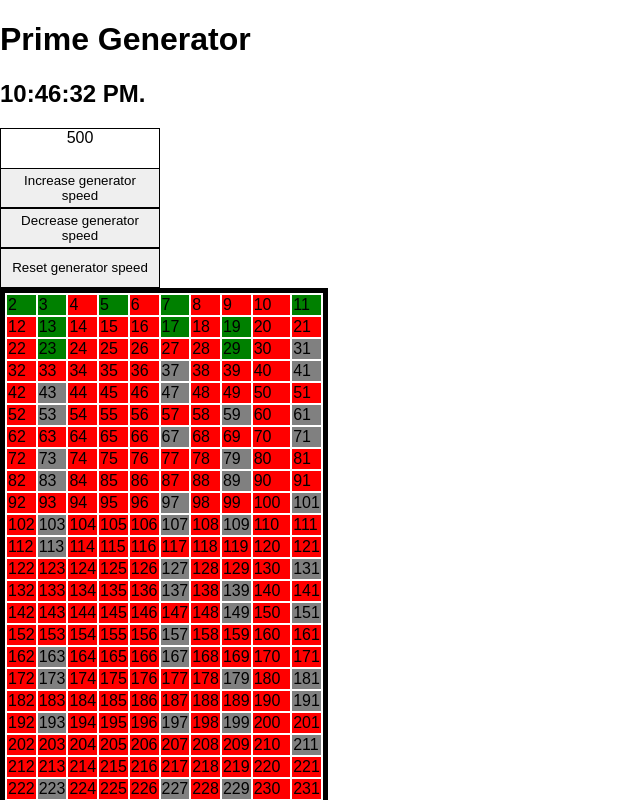
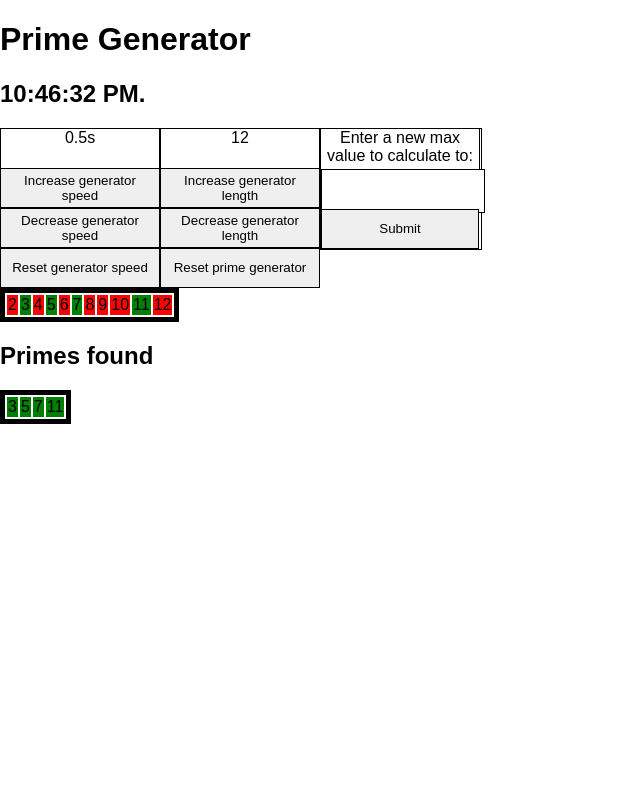
Before and after one commit to Steven113/Prime-Sieve-Generation-React, a React (Create React App) app in the folder hello-world/: page / in a window 1280 px wide. Shown: the top 800 px of the page, without its empty margins (0-640 px from the left). Built offline with nearby package versions, Linux system fonts and the light colour scheme.

Commit message:
Added controls for setting which value X for which you find all primes between 2 and X. Made prime search more efficient by automatically excluding all even numbers (but still showing them). The css styling is crap.

```diff
--- a/hello-world/src/App.css
+++ b/hello-world/src/App.css
@@ -1,10 +1,10 @@
 .optionsSection {
-    width : 400px;
+    width : 480px;
     height : 160px;
     position : relative
 }
 
-.primeGenerationSpeedTextBoxStyle {
+.primeGenerationSpeedTextBox {
     text-align: center;
     vertical-align: middle;
     position: absolute;
@@ -15,7 +15,7 @@
     border: 1px solid #000000
 }
 
-.increasePrimeGeneratorSpeedButtonStyle {
+.increasePrimeGeneratorSpeedButton {
     position: absolute;
     top: 40px;
     left: 0px;
@@ -24,7 +24,7 @@
     border: 1px solid #000000
 }
 
-.decreasePrimeGeneratorSpeedButtonStyle {
+.decreasePrimeGeneratorSpeedButton {
     position: absolute;
     top: 80px;
     left: 0px;
@@ -33,12 +33,92 @@
     border: 1px solid #000000
 }
 
-.resetPrimeGeneratorSpeedButtonStyle {
+.resetPrimeGeneratorSpeedButton {
     position: absolute;
     top: 120px;
     left: 0px;
     width : 160px;
     height : 40px;
+    border: 1px solid #000000
+}
+
+.primeGenerationLengthTextBox {
+    text-align: center;
+    vertical-align: middle;
+    position: absolute;
+    top: 0px;
+    left: 160px;
+    width : 158px;
+    height : 40px;
+    border: 1px solid #000000
+}
+
+.primeGenerationLengthPromptBox {
+    text-align: center;
+    vertical-align: middle;
+    position: absolute;
+    top: 0px;
+    left: 320px;
+    width : 158px;
+    height : 40px;
+    border: 1px solid #000000
+}
+
+.primeGenerationLengthInputBox {
+    text-align: center;
+    vertical-align: middle;
+    position: absolute;
+    top: 40px;
+    left: 0px;
+    width : 158px;
+    height : 40px;
+    border: 1px solid #000000
+}
+
+.primeGenerationLengthInputBoxSubmitButton {
+    text-align: center;
+    vertical-align: middle;
+    position: absolute;
+    top: 80px;
+    left: 0px;
+    width : 158px;
+    height : 40px;
+    border: 1px solid #000000
+}
+
+.increasePrimeGeneratorLengthButton {
+    position: absolute;
+    top: 40px;
+    left: 160px;
+    width : 160px;
+    height : 40px;
+    border: 1px solid #000000
+}
+
+.decreasePrimeGeneratorLengthButton {
+    position: absolute;
+    top: 80px;
+    left: 160px;
+    width : 160px;
+    height : 40px;
+    border: 1px solid #000000
+}
+
+.resetPrimeGeneratorLengthButton {
+    position: absolute;
+    top: 120px;
+    left: 160px;
+    width : 160px;
+    height : 40px;
+    border: 1px solid #000000
+}
+
+.primeGeneratorTextInputForm {
+    position: absolute;
+    top: 0px;
+    left: 320px;
+    width : 160px;
+    height : 120px;
     border: 1px solid #000000
 }
 
--- a/hello-world/src/App.js
+++ b/hello-world/src/App.js
@@ -17,20 +17,69 @@ class PrimeUserOptions extends Component {
         this.decreaseTimerInterval = props.decreaseTimerInterval;
         this.resetTimerInterval = props.resetTimerInterval;
         this.getTimerInterval = props.getTimerInterval;
+
+
+        this.increasePrimeTableLength = props.increasePrimeTableLength;
+        this.decreasePrimeTableLength = props.decreasePrimeTableLength;
+        this.resetPrimeGenerator = props.resetPrimeGenerator;
+        this.setPrimeTableLength = props.setPrimeTableLength;
+
+        this.onPrimeTableLengthChanged = this.onPrimeTableLengthChanged.bind(this);
+
+        this.state = {
+            primeTableLength : props.primeTableLength,
+            timerInterval : props.timerInterval
+        };
     }
 
+    onPrimeTableLengthChanged(e){
+        e.preventDefault();
 
+        console.log(document.getElementById('numPrimes'));
+        var numPrimes = document.getElementById('numPrimes').value;
+        this.setPrimeTableLength(numPrimes);
+    }
+
+    componentWillReceiveProps(nextProps){
+        if (nextProps.primeTableLength !== this.state.primeTableLength){
+            this.setState({
+                primeTableLength : nextProps.primeTableLength
+            });
+        }
+
+        this.setState({
+            timerInterval : nextProps.timerInterval
+        });
+    }
 
     render(){
 
         return (
             <div className="optionsSection">
-                <div className="primeGenerationSpeedTextBoxStyle">
-                    {this.getTimerInterval()}
+                <div className="primeGenerationSpeedTextBox">
+                    {this.state.timerInterval/1000}s
                 </div>
-                <button type="button" className="increasePrimeGeneratorSpeedButtonStyle" onClick={this.increaseTimerInterval}>Increase generator speed</button>
-                <button type="button" className="decreasePrimeGeneratorSpeedButtonStyle" onClick={this.decreaseTimerInterval}>Decrease generator speed</button>
-                <button type="button" className="resetPrimeGeneratorSpeedButtonStyle" onClick={this.resetTimerInterval}>Reset generator speed</button>
+                {/*Controlling generator speed*/}
+                <button type="button" className="increasePrimeGeneratorSpeedButton" onClick={this.increaseTimerInterval}>Increase generator speed</button>
+                <button type="button" className="decreasePrimeGeneratorSpeedButton" onClick={this.decreaseTimerInterval}>Decrease generator speed</button>
+                <button type="button" className="resetPrimeGeneratorSpeedButton" onClick={this.resetTimerInterval}>Reset generator speed</button>
+
+                <div className="primeGenerationLengthTextBox">
+                    {this.state.primeTableLength}
+                </div>
+
+                {/*Controlling generator size*/}
+                <button type="button" className="increasePrimeGeneratorLengthButton" onClick={this.increasePrimeTableLength}>Increase generator length</button>
+                <button type="button" className="decreasePrimeGeneratorLengthButton" onClick={this.decreasePrimeTableLength}>Decrease generator length</button>
+                <button type="button" className="resetPrimeGeneratorLengthButton" onClick={this.resetPrimeGenerator}>Reset prime generator</button>
+
+                <div className="primeGenerationLengthPromptBox">
+                    {"Enter a new max value to calculate to:"}
+                </div>
+                <form onSubmit={this.onPrimeTableLengthChanged} className="primeGeneratorTextInputForm">
+                  <input type="text" name="numPrimes" id="numPrimes" className="primeGenerationLengthInputBox" /><br/>
+                  <input type="submit" value="Submit" className="primeGenerationLengthInputBoxSubmitButton"/>
+                </form>
             </div>
         );
     }
@@ -60,16 +109,73 @@ class PrimeGenerator extends Component {
         this.resetTimerInterval = this.resetTimerInterval.bind(this);
         this.getTimerInterval = this.getTimerInterval.bind(this);
 
-        var maxInt = this.state.maxInt;
+        this.increasePrimeTableLength = this.increasePrimeTableLength.bind(this);
+        this.decreasePrimeTableLength = this.decreasePrimeTableLength.bind(this);
+        this.resetPrimeGenerator = this.resetPrimeGenerator.bind(this);
 
-        var dataArray = this.state.dataArray;
-
-        for (let i = 2; i<=maxInt; ++i){
-            dataArray.push(new IntMarker(i));
-        }
+        this.getPrimeTableLength = this.getPrimeTableLength.bind(this);
+        this.setPrimeTableLength = this.setPrimeTableLength.bind(this);
 
         this.updatePrimeTable = this.updatePrimeTable.bind(this);
 
+    }
+
+    generatePrimeTable(){
+        var maxInt = this.state.maxInt;
+
+        var dataArrayUpdated = [];
+
+        for (let i = 2; i<=maxInt; ++i){
+            dataArrayUpdated.push(new IntMarker(i));
+        }
+
+        this.setState({
+            dataArray : dataArrayUpdated,
+            primes : []
+        });
+    }
+
+    increasePrimeTableLength(e){
+        e.preventDefault();
+
+        this.setState({maxInt : this.state.maxInt + 1});
+
+        this.generatePrimeTable();
+    }
+
+    decreasePrimeTableLength(e){
+        e.preventDefault();
+
+        if (this.state.dataArray.length > 1){
+            this.setState({maxInt : this.state.maxInt - 1});
+
+            this.generatePrimeTable();
+        }
+    }
+
+    resetPrimeGenerator(){
+        this.generatePrimeTable();
+    }
+
+    setPrimeTableLength(length) {
+        var newPrimeArrayLength = parseInt(length, 10);
+
+        console.log(newPrimeArrayLength);
+
+        if (Number.isInteger(newPrimeArrayLength) && newPrimeArrayLength>0){
+            this.setState({maxInt : newPrimeArrayLength}, this.generatePrimeTable);
+
+            return true;
+        } else {
+            return false;
+        }
+    }
+
+    getPrimeTableLength(){
+        if (this.state.dataArray.length === 0) {
+            return 0;
+        }
+        return this.state.dataArray.length + this.state.dataArray[0].value - 1;
     }
 
     changeTimeInterval(delta){
@@ -137,6 +243,7 @@ class PrimeGenerator extends Component {
 
     componentDidMount() {
         this.setPrimeTimer(this.state.timerInterval);
+        this.generatePrimeTable();
     }
 
     componentWillUnmount() {
@@ -161,11 +268,11 @@ class PrimeGenerator extends Component {
                 <Clock/>
                 <div className="user-options">
 
-                <PrimeUserOptions increaseTimerInterval={this.increaseTimerInterval} decreaseTimerInterval={this.decreaseTimerInterval} changeTimeInterval={this.changeTimeInterval} resetTimerInterval={this.resetTimerInterval} getTimerInterval={this.getTimerInterval}/>
+                <PrimeUserOptions increaseTimerInterval={this.increaseTimerInterval} decreaseTimerInterval={this.decreaseTimerInterval} changeTimeInterval={this.changeTimeInterval} resetTimerInterval={this.resetTimerInterval} timerInterval={this.getTimerInterval()} primeTableLength={this.getPrimeTableLength()} increasePrimeTableLength={this.increasePrimeTableLength} decreasePrimeTableLength={this.decreasePrimeTableLength} resetPrimeGenerator={this.resetPrimeGenerator} setPrimeTableLength={this.setPrimeTableLength}/>
                  </div>
-                <TableRenderer dataArray={dataArray} tableName={visualizationTableName} rowWidth={rowWidth} valueExtractionFunction={valueExtractionFunction} classExtractionFunction={classExtractionFunction}/>
+                <TableRenderer dataArray={dataArray} tableName={visualizationTableName} rowWidth={rowWidth} noItemsFoundMessage={"No values"} valueExtractionFunction={valueExtractionFunction} classExtractionFunction={classExtractionFunction}/>
                 <h2> Primes found </h2>
-                <TableRenderer dataArray={primes} rowWidth={rowWidth} tableName={primeTableName} valueExtractionFunction={valueExtractionFunction} classExtractionFunction={classExtractionFunction}/>
+                <TableRenderer dataArray={primes} rowWidth={rowWidth} tableName={primeTableName} noItemsFoundMessage={"No primes found"} valueExtractionFunction={valueExtractionFunction} classExtractionFunction={classExtractionFunction}/>
             </div>
         );
     }
@@ -177,7 +284,7 @@ class App extends Component {
     constructor(props){
         super(props);
 
-        this.end = 1000;
+        this.end = 12;
     }
 
 
@@ -193,7 +300,7 @@ class App extends Component {
     return (
         <div>
 
-            <PrimeGenerator rowWidth={10} valueExtractionFunction={valueExtractionFunction} classExtractionFunction={classExtractionFunction} maxInt={this.end}/>
+            <PrimeGenerator rowWidth={15} valueExtractionFunction={valueExtractionFunction} classExtractionFunction={classExtractionFunction} maxInt={this.end}/>
         </div>
     );
   }
--- a/hello-world/src/IntMarker.js
+++ b/hello-world/src/IntMarker.js
@@ -1,7 +1,7 @@
 class IntMarker {
     constructor(val){
         this.value = val;
-        this.isPrime = "Unprocessed-Value";
+        this.isPrime = val%2 === 0? "Not-Prime" : "Unprocessed-Value";
     }
 }
 
--- a/hello-world/src/TableGenerator.js
+++ b/hello-world/src/TableGenerator.js
@@ -62,7 +62,8 @@ export class TableRenderer extends Component {
             rowWidth : props.rowWidth,
             valueExtractionFunction : props.valueExtractionFunction,
             classExtractionFunction : props.classExtractionFunction,
-            tableName : props.tableName
+            tableName : props.tableName,
+            noItemsFoundMessage : props.noItemsFoundMessage
         };
     }
 
@@ -78,11 +79,18 @@ export class TableRenderer extends Component {
 
     render() {
 
+
+
         var dataArray = this.state.dataArray;
         var rowWidth = this.state.rowWidth;
         var valueExtractionFunction = this.state.valueExtractionFunction;
         var classExtractionFunction = this.state.classExtractionFunction;
         var tableName = this.state.tableName;
+        var noItemsFoundMessage = this.state.noItemsFoundMessage;
+
+        if (dataArray.length === 0){
+            return <b>{noItemsFoundMessage}</b>
+        }
 
         //console.log(`dataArray tableName=${tableName} ${JSON.stringify(dataArray)} ${dataArray.length}`);
 
```
